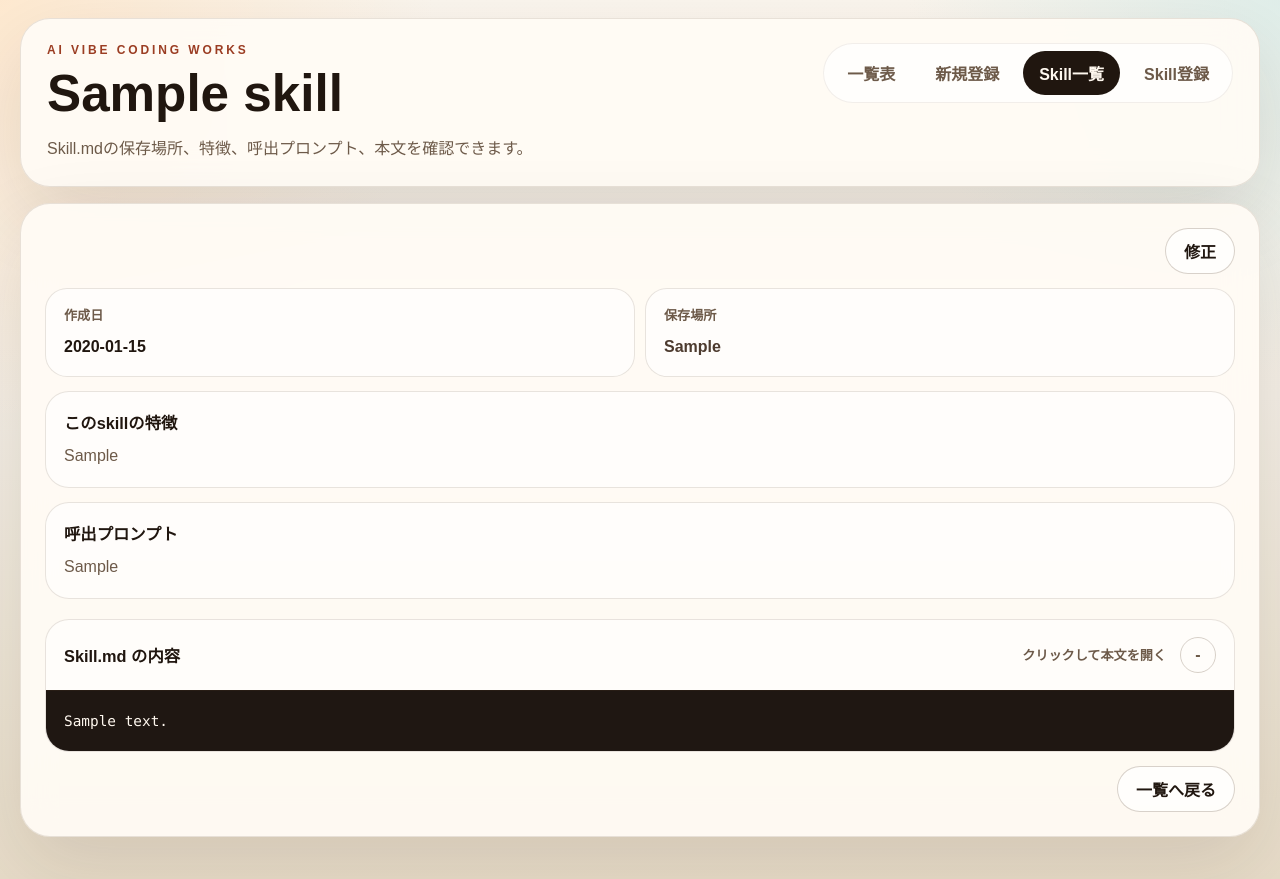
After one commit to hutatumekozou/ai-github-kanri-manager, a Flask app: page /skills/1 in a window 1280 px wide, after a click that opens the changed part. The commit adds this page. Run offline with Flask 3, Linux system fonts and the light colour scheme; tables that the repository leaves empty hold one stand-in row (values such as "Sample post"); some libraries are stand-ins or nearby versions.

Commit message:
Add Skill.md management tab

```diff
--- a/app.py
+++ b/app.py
@@ -117,6 +117,25 @@ def init_db() -> None:
                 connection,
                 "ALTER TABLE work_updates ADD COLUMN IF NOT EXISTS update_github_url TEXT",
             )
+            db_execute(
+                connection,
+                """
+                CREATE TABLE IF NOT EXISTS skills (
+                    id BIGSERIAL PRIMARY KEY,
+                    folder_name TEXT NOT NULL,
+                    created_on TEXT NOT NULL,
+                    storage_location TEXT NOT NULL,
+                    invocation_prompt TEXT NOT NULL,
+                    feature TEXT NOT NULL,
+                    skill_md_content TEXT NOT NULL DEFAULT '',
+                    created_at TEXT NOT NULL
+                )
+                """,
+            )
+            db_execute(
+                connection,
+                "ALTER TABLE skills ADD COLUMN IF NOT EXISTS skill_md_content TEXT NOT NULL DEFAULT ''",
+            )
         else:
             db_execute(
                 connection,
@@ -174,6 +193,30 @@ def init_db() -> None:
                 db_execute(
                     connection,
                     "ALTER TABLE work_updates ADD COLUMN update_github_url TEXT",
+                )
+            db_execute(
+                connection,
+                """
+                CREATE TABLE IF NOT EXISTS skills (
+                    id INTEGER PRIMARY KEY AUTOINCREMENT,
+                    folder_name TEXT NOT NULL,
+                    created_on TEXT NOT NULL,
+                    storage_location TEXT NOT NULL,
+                    invocation_prompt TEXT NOT NULL,
+                    feature TEXT NOT NULL,
+                    skill_md_content TEXT NOT NULL DEFAULT '',
+                    created_at TEXT NOT NULL
+                )
+                """,
+            )
+            skill_columns = {
+                row[1]
+                for row in db_execute(connection, "PRAGMA table_info(skills)").fetchall()
+            }
+            if "skill_md_content" not in skill_columns:
+                db_execute(
+                    connection,
+                    "ALTER TABLE skills ADD COLUMN skill_md_content TEXT NOT NULL DEFAULT ''",
                 )
         db_execute(
             connection,
@@ -250,6 +293,14 @@ def parse_saved_at(raw_saved_at: str) -> datetime:
     except ValueError as exc:
         raise ValueError("最終保存日の形式が正しくありません。") from exc
     return saved_at.replace(tzinfo=TIMEZONE)
+
+
+def parse_created_on(raw_created_on: str) -> str:
+    try:
+        datetime.strptime(raw_created_on, "%Y-%m-%d")
+    except ValueError as exc:
+        raise ValueError("作成日の形式が正しくありません。") from exc
+    return raw_created_on
 
 
 def format_datetime(value: str | None) -> str:
@@ -341,6 +392,71 @@ def work_summary() -> dict[str, int]:
         "works": row["work_count"] or 0,
         "updates": row["update_count"] or 0,
     }
+
+
+def list_skills(search: str = "") -> list[Any]:
+    db = get_db()
+    conditions = []
+    params: list[Any] = []
+
+    if search:
+        like = f"%{search}%"
+        conditions.append(
+            """
+            (
+                folder_name LIKE ?
+                OR storage_location LIKE ?
+                OR invocation_prompt LIKE ?
+                OR feature LIKE ?
+                OR skill_md_content LIKE ?
+            )
+            """
+        )
+        params.extend([like, like, like, like, like])
+
+    where_clause = f"WHERE {' AND '.join(conditions)}" if conditions else ""
+    query = f"""
+        SELECT
+            id,
+            folder_name,
+            created_on,
+            storage_location,
+            invocation_prompt,
+            feature,
+            skill_md_content,
+            created_at
+        FROM skills
+        {where_clause}
+        ORDER BY created_on DESC, id DESC
+    """
+    return db_execute(db, query, tuple(params)).fetchall()
+
+
+def skill_summary() -> dict[str, int]:
+    db = get_db()
+    row = db_execute(db, "SELECT COUNT(*) AS skill_count FROM skills").fetchone()
+    return {"skills": row["skill_count"] or 0}
+
+
+def fetch_skill(skill_id: int) -> Optional[Any]:
+    db = get_db()
+    return db_execute(
+        db,
+        """
+        SELECT
+            id,
+            folder_name,
+            created_on,
+            storage_location,
+            invocation_prompt,
+            feature,
+            skill_md_content,
+            created_at
+        FROM skills
+        WHERE id = ?
+        """,
+        (skill_id,),
+    ).fetchone()
 
 
 def fetch_work(work_id: int) -> Optional[Any]:
@@ -438,6 +554,211 @@ def new_work() -> str:
         default_saved_at=now.strftime("%Y-%m-%dT%H:%M"),
         active_page="new",
     )
+
+
+@app.route("/skills", methods=["GET"])
+def skill_list() -> str:
+    search = request.args.get("q", "").strip()
+    skills = list_skills(search)
+    return render_template(
+        "skill_list.html",
+        skills=skills,
+        filters={"q": search},
+        counts=skill_summary(),
+        active_page="skills",
+    )
+
+
+@app.route("/skills/new", methods=["GET"])
+def new_skill() -> str:
+    now = datetime.now(TIMEZONE)
+    return render_template(
+        "new_skill.html",
+        now=now,
+        default_created_on=now.strftime("%Y-%m-%d"),
+        active_page="new_skill",
+    )
+
+
+@app.route("/skills", methods=["POST"])
+def create_skill() -> Any:
+    if not app_runtime_status()["has_persistent_storage"]:
+        flash("この環境では永続DBが未設定です。DATABASE_URL を設定してください。", "error")
+        return redirect(url_for("new_skill"))
+
+    form = request.form
+
+    try:
+        folder_name = form.get("folder_name", "").strip()
+        created_on = parse_created_on(form.get("created_on", ""))
+        storage_location = form.get("storage_location", "").strip()
+        invocation_prompt = form.get("invocation_prompt", "").strip()
+        feature = form.get("feature", "").strip()
+        skill_md_content = form.get("skill_md_content", "").strip()
+    except ValueError as exc:
+        flash(str(exc), "error")
+        return redirect(url_for("new_skill"))
+
+    required_fields = {
+        "フォルダ名": folder_name,
+        "保存場所": storage_location,
+        "呼出プロンプト": invocation_prompt,
+        "このskillの特徴": feature,
+    }
+    for label, value in required_fields.items():
+        if not value:
+            flash(f"{label}を入力してください。", "error")
+            return redirect(url_for("new_skill"))
+
+    db = get_db()
+    if USE_POSTGRES:
+        cursor = db_execute(
+            db,
+            """
+            INSERT INTO skills (
+                folder_name,
+                created_on,
+                storage_location,
+                invocation_prompt,
+                feature,
+                skill_md_content,
+                created_at
+            )
+            VALUES (?, ?, ?, ?, ?, ?, ?)
+            RETURNING id
+            """,
+            (
+                folder_name,
+                created_on,
+                storage_location,
+                invocation_prompt,
+                feature,
+                skill_md_content,
+                datetime.now(TIMEZONE).isoformat(),
+            ),
+        )
+        skill_id = cursor.fetchone()["id"]
+    else:
+        cursor = db_execute(
+            db,
+            """
+            INSERT INTO skills (
+                folder_name,
+                created_on,
+                storage_location,
+                invocation_prompt,
+                feature,
+                skill_md_content,
+                created_at
+            )
+            VALUES (?, ?, ?, ?, ?, ?, ?)
+            """,
+            (
+                folder_name,
+                created_on,
+                storage_location,
+                invocation_prompt,
+                feature,
+                skill_md_content,
+                datetime.now(TIMEZONE).isoformat(),
+            ),
+        )
+        skill_id = cursor.lastrowid
+    db.commit()
+
+    flash("Skillを登録しました。", "success")
+    return redirect(url_for("skill_detail", skill_id=skill_id))
+
+
+@app.route("/skills/<int:skill_id>", methods=["GET"])
+def skill_detail(skill_id: int) -> Any:
+    skill = fetch_skill(skill_id)
+    if skill is None:
+        flash("Skillが見つかりません。", "error")
+        return redirect(url_for("skill_list"))
+
+    return render_template(
+        "skill_detail.html",
+        skill=skill,
+        active_page="skills",
+    )
+
+
+@app.route("/skills/<int:skill_id>/edit", methods=["POST"])
+def update_skill(skill_id: int) -> Any:
+    if not app_runtime_status()["has_persistent_storage"]:
+        flash("この環境では永続DBが未設定です。DATABASE_URL を設定してください。", "error")
+        return redirect(url_for("skill_detail", skill_id=skill_id))
+
+    skill = fetch_skill(skill_id)
+    if skill is None:
+        flash("Skillが見つかりません。", "error")
+        return redirect(url_for("skill_list"))
+
+    form = request.form
+    try:
+        folder_name = form.get("folder_name", "").strip()
+        created_on = parse_created_on(form.get("created_on", ""))
+        storage_location = form.get("storage_location", "").strip()
+        feature = form.get("feature", "").strip()
+        invocation_prompt = form.get("invocation_prompt", "").strip()
+        skill_md_content = form.get("skill_md_content", "").strip()
+    except ValueError as exc:
+        flash(str(exc), "error")
+        return redirect(url_for("skill_detail", skill_id=skill_id, edit="1"))
+
+    required_fields = {
+        "フォルダ名": folder_name,
+        "保存場所": storage_location,
+        "このskillの特徴": feature,
+        "呼出プロンプト": invocation_prompt,
+    }
+    for label, value in required_fields.items():
+        if not value:
+            flash(f"{label}を入力してください。", "error")
+            return redirect(url_for("skill_detail", skill_id=skill_id, edit="1"))
+
+    db = get_db()
+    db_execute(
+        db,
+        """
+        UPDATE skills
+        SET
+            folder_name = ?,
+            created_on = ?,
+            storage_location = ?,
+            feature = ?,
+            invocation_prompt = ?,
+            skill_md_content = ?
+        WHERE id = ?
+        """,
+        (
+            folder_name,
+            created_on,
+            storage_location,
+            feature,
+            invocation_prompt,
+            skill_md_content,
+            skill_id,
+        ),
+    )
+    db.commit()
+
+    flash("Skillを更新しました。", "success")
+    return redirect(url_for("skill_detail", skill_id=skill_id))
+
+
+@app.route("/skills/<int:skill_id>/delete", methods=["POST"])
+def delete_skill(skill_id: int) -> Any:
+    if not app_runtime_status()["has_persistent_storage"]:
+        flash("この環境では永続DBが未設定です。DATABASE_URL を設定してください。", "error")
+        return redirect(url_for("skill_list"))
+
+    db = get_db()
+    db_execute(db, "DELETE FROM skills WHERE id = ?", (skill_id,))
+    db.commit()
+    flash("Skillを削除しました。", "success")
+    return redirect(url_for("skill_list"))
 
 
 @app.route("/works", methods=["POST"])
--- a/static/style.css
+++ b/static/style.css
@@ -349,6 +349,19 @@ textarea {
   line-height: 1.7;
 }
 
+.path-cell,
+.break-text {
+  color: #4d3b2f;
+  line-height: 1.7;
+  word-break: break-all;
+}
+
+.table-actions {
+  display: flex;
+  flex-wrap: wrap;
+  gap: 8px;
+}
+
 .primary-button,
 .dark-pill,
 .ghost-button,
@@ -442,6 +455,10 @@ textarea {
   gap: 16px;
 }
 
+.detail-edit-footer {
+  justify-content: flex-end;
+}
+
 .meta-note {
   color: var(--muted);
   font-size: 0.82rem;
@@ -454,9 +471,19 @@ textarea {
   gap: 14px;
 }
 
+.skill-detail-layout {
+  grid-template-columns: 1fr;
+}
+
 .detail-panel,
 .side-panel {
   height: fit-content;
+}
+
+.detail-top-actions {
+  display: flex;
+  justify-content: flex-end;
+  margin-bottom: 14px;
 }
 
 .detail-meta {
@@ -560,6 +587,89 @@ textarea {
   word-break: break-all;
 }
 
+.fold-section {
+  margin-top: 20px;
+  border: 1px solid var(--line);
+  border-radius: 24px;
+  background: rgba(255, 255, 255, 0.58);
+  overflow: hidden;
+}
+
+.fold-section summary {
+  display: flex;
+  justify-content: space-between;
+  align-items: center;
+  gap: 14px;
+  min-height: 70px;
+  padding: 0 18px;
+  cursor: pointer;
+  list-style: none;
+}
+
+.fold-section summary::-webkit-details-marker {
+  display: none;
+}
+
+.fold-section summary::after {
+  content: "+";
+  display: inline-flex;
+  align-items: center;
+  justify-content: center;
+  width: 34px;
+  min-width: 34px;
+  height: 34px;
+  border: 1px solid var(--line-strong);
+  border-radius: 999px;
+  color: var(--muted);
+  font-weight: 900;
+}
+
+.fold-section[open] summary::after {
+  content: "-";
+}
+
+.fold-section summary span {
+  font-size: 1.02rem;
+  font-weight: 900;
+}
+
+.fold-section summary small {
+  margin-left: auto;
+  color: var(--muted);
+  font-size: 0.82rem;
+  font-weight: 800;
+}
+
+.fold-section .code-block,
+.fold-section .empty-state {
+  border-right: 0;
+  border-bottom: 0;
+  border-left: 0;
+  border-radius: 0;
+}
+
+.detail-footer-actions {
+  display: flex;
+  justify-content: flex-end;
+  margin-top: 14px;
+}
+
+.code-block {
+  margin: 0;
+  padding: 18px;
+  max-height: 560px;
+  overflow: auto;
+  border: 1px solid var(--line);
+  border-radius: 24px;
+  background: #1f1712;
+  color: #fff8ef;
+  font-family: ui-monospace, SFMono-Regular, Menlo, Consolas, monospace;
+  font-size: 0.9rem;
+  line-height: 1.7;
+  white-space: pre-wrap;
+  word-break: break-word;
+}
+
 @media (max-width: 980px) {
   .brand-row,
   .form-footer,
--- a/templates/base.html
+++ b/templates/base.html
@@ -27,6 +27,18 @@
                 class="nav-link {% if active_page == 'new' %}is-active{% endif %}"
               >
                 新規登録
+              </a>
+              <a
+                href="{{ url_for('skill_list') }}"
+                class="nav-link {% if active_page == 'skills' %}is-active{% endif %}"
+              >
+                Skill一覧
+              </a>
+              <a
+                href="{{ url_for('new_skill') }}"
+                class="nav-link {% if active_page == 'new_skill' %}is-active{% endif %}"
+              >
+                Skill登録
               </a>
             </nav>
           </div>
--- /dev/null
+++ b/templates/skill_detail.html
@@ -0,0 +1,98 @@
+{% extends "base.html" %}
+{% set title = skill.folder_name ~ " | AI作品管理ボード" %}
+{% set page_heading = skill.folder_name %}
+{% set page_description = "Skill.mdの保存場所、特徴、呼出プロンプト、本文を確認できます。" %}
+
+{% block content %}
+  <section class="detail-layout skill-detail-layout">
+    <article class="panel detail-panel">
+      <div class="detail-top-actions">
+        {% if request.args.get("edit") %}
+          <a href="{{ url_for('skill_detail', skill_id=skill.id) }}" class="ghost-button">閉じる</a>
+        {% else %}
+          <a href="{{ url_for('skill_detail', skill_id=skill.id, edit='1') }}" class="ghost-button">修正</a>
+        {% endif %}
+      </div>
+
+      {% if request.args.get("edit") %}
+        <form action="{{ url_for('update_skill', skill_id=skill.id) }}" method="post" class="entry-form">
+          <div class="form-grid">
+            <label class="field">
+              <span>フォルダ名</span>
+              <input type="text" name="folder_name" value="{{ skill.folder_name }}" required />
+            </label>
+
+            <label class="field">
+              <span>作成日</span>
+              <input type="date" name="created_on" value="{{ skill.created_on }}" required />
+            </label>
+          </div>
+
+          <label class="field field-block">
+            <span>保存場所</span>
+            <input type="text" name="storage_location" value="{{ skill.storage_location }}" required />
+          </label>
+
+          <label class="field field-block">
+            <span>このskillの特徴</span>
+            <textarea name="feature" rows="6" required>{{ skill.feature }}</textarea>
+          </label>
+
+          <label class="field field-block">
+            <span>呼出プロンプト</span>
+            <textarea name="invocation_prompt" rows="5" required>{{ skill.invocation_prompt }}</textarea>
+          </label>
+
+          <label class="field field-block">
+            <span>Skill.md の内容</span>
+            <textarea name="skill_md_content" rows="14">{{ skill.skill_md_content }}</textarea>
+          </label>
+
+          <div class="form-footer detail-edit-footer">
+            <a href="{{ url_for('skill_detail', skill_id=skill.id) }}" class="ghost-button">キャンセル</a>
+            <button type="submit" class="primary-button" {% if not app_env.has_persistent_storage %}disabled{% endif %}>
+              保存する
+            </button>
+          </div>
+        </form>
+      {% else %}
+        <div class="detail-meta">
+          <div class="detail-card">
+            <span>作成日</span>
+            <strong>{{ skill.created_on }}</strong>
+          </div>
+          <div class="detail-card">
+            <span>保存場所</span>
+            <strong class="break-text">{{ skill.storage_location }}</strong>
+          </div>
+        </div>
+
+        <div class="memo-box">
+          <h2>このskillの特徴</h2>
+          <p>{{ skill.feature|replace('\n', '<br />')|safe }}</p>
+        </div>
+
+        <div class="memo-box">
+          <h2>呼出プロンプト</h2>
+          <p>{{ skill.invocation_prompt|replace('\n', '<br />')|safe }}</p>
+        </div>
+
+        <details class="fold-section">
+          <summary>
+            <span>Skill.md の内容</span>
+            <small>クリックして本文を開く</small>
+          </summary>
+          {% if skill.skill_md_content %}
+            <pre class="code-block">{{ skill.skill_md_content }}</pre>
+          {% else %}
+            <div class="empty-state">Skill.md本文はまだ登録されていません。</div>
+          {% endif %}
+        </details>
+      {% endif %}
+
+      <div class="detail-footer-actions">
+        <a href="{{ url_for('skill_list') }}" class="ghost-button">一覧へ戻る</a>
+      </div>
+    </article>
+  </section>
+{% endblock %}
```
Also changed, not shown: templates/new_skill.html (added, +70 -0 lines), templates/skill_list.html (added, +77 -0 lines), README.md.
